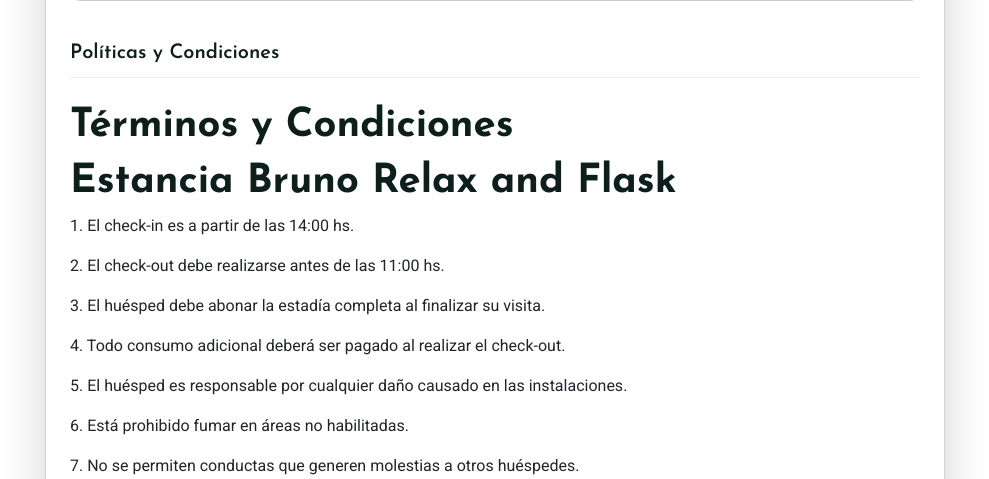
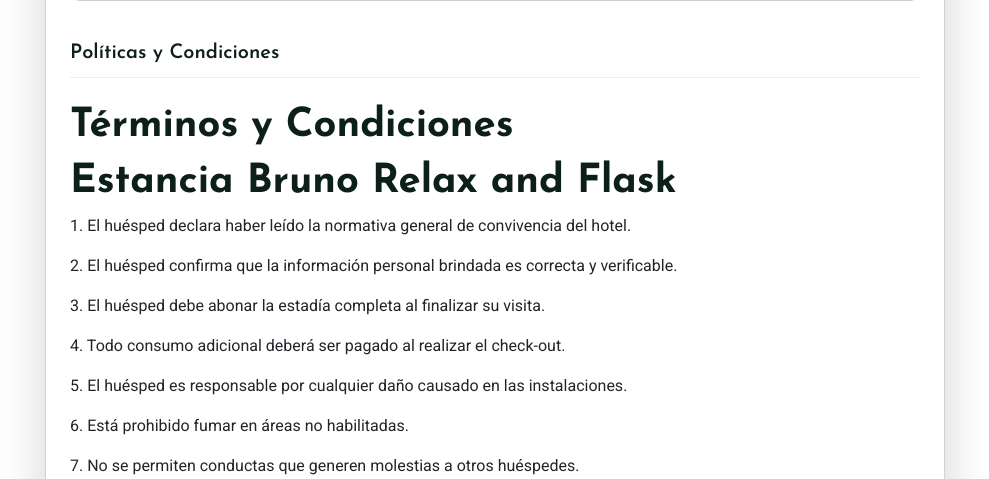
Before and after one commit to ValentinSomoza/Grupo-IDS-TP2, a Flask app: template Frontend/templates/checkin.html in a window 1280 px wide; the page is wider, and only the part inside the window is pictured. Shown: the part 1287-1766 px from the top of that part, without its empty margins (145-1134 px from the left). Run offline with Flask 3, Linux system fonts and the light colour scheme; the template is opened without the code that fills it: most values are stand-ins (such as "Sample title", 1, 10 or a date in 2020); parts of the project's set-up code (start-up, migrations or seed data) failed here and were passed over; some libraries are stand-ins or nearby versions.

Commit message:
arreglo los terminos y condiciones

```diff
--- a/Frontend/templates/checkin.html
+++ b/Frontend/templates/checkin.html
@@ -85,8 +85,8 @@
                   <div class="texto">
                     <h1>Términos y Condiciones</h1>
                     <h1>Estancia Bruno Relax and Flask</h1>
-                    <p>1. El check-in es a partir de las 14:00 hs.</p>
-                    <p>2. El check-out debe realizarse antes de las 11:00 hs.</p>
+                    <p>1. El huésped declara haber leído la normativa general de convivencia del hotel.</p>
+                    <p>2. El huésped confirma que la información personal brindada es correcta y verificable.</p>
                     <p>3. El huésped debe abonar la estadía completa al finalizar su visita.</p>
                     <p>4. Todo consumo adicional deberá ser pagado al realizar el check-out.</p>
                     <p>5. El huésped es responsable por cualquier daño causado en las instalaciones.</p>
```
